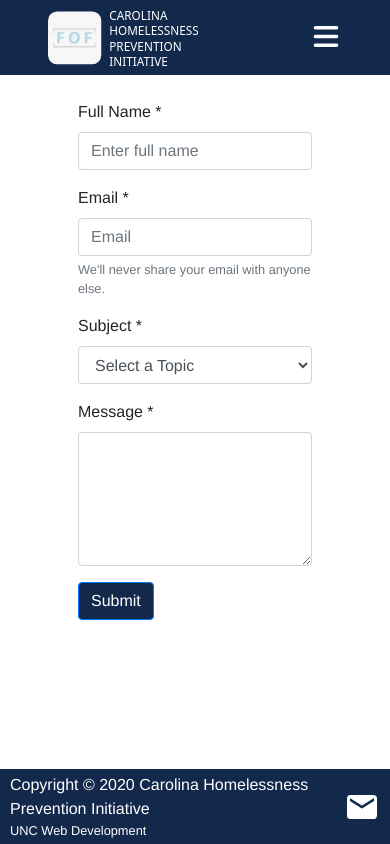
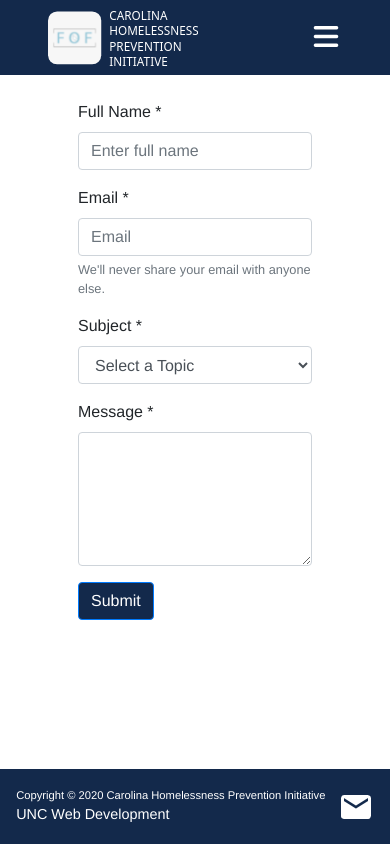
Before and after one commit to web-dev-carolina/CHPI, a React (Create React App) app in the folder chpi-website/: page /Contact in a window 390 px wide. Built offline with nearby package versions, Linux system fonts and the light colour scheme.

Commit message:
Font Size Minor

```diff
--- a/chpi-website/src/CSS/Footer.css
+++ b/chpi-website/src/CSS/Footer.css
@@ -18,6 +18,7 @@
 .footer p {
     color: var(--text-1);
     margin: 0;
+    font-size: 1rem;
 }
 
 /* For phones like iphone 5 */
@@ -27,3 +28,14 @@
     }
 
 }
+
+@media only screen and (max-width: 500px){
+
+    .footer{
+        width: 100%;
+    }
+
+    .footer p {
+        font-size: .7rem;
+    }
+}
--- a/chpi-website/src/CSS/Homelessness.css
+++ b/chpi-website/src/CSS/Homelessness.css
@@ -70,8 +70,8 @@ padding: 0 5% 5% 5%;
 #info{
   padding-bottom: 6%;
   width: 100%;
-  display: flex;
-  justify-content: center;
+  /* display: flex;
+  justify-content: center; */
 }
 
 #hich, #eh{
--- a/chpi-website/src/Component/Footer.js
+++ b/chpi-website/src/Component/Footer.js
@@ -8,7 +8,7 @@ function Footer() {
         <div className="footer">
             <div>
                 <p>Copyright &#169; 2020 Carolina Homelessness Prevention Initiative</p>
-                <p style={{fontSize: ".8rem"}}>UNC Web Development</p>
+                <p style={{fontSize: ".9rem"}}>UNC Web Development</p>
             </div>
 
             <Link to="/Contact">
```
